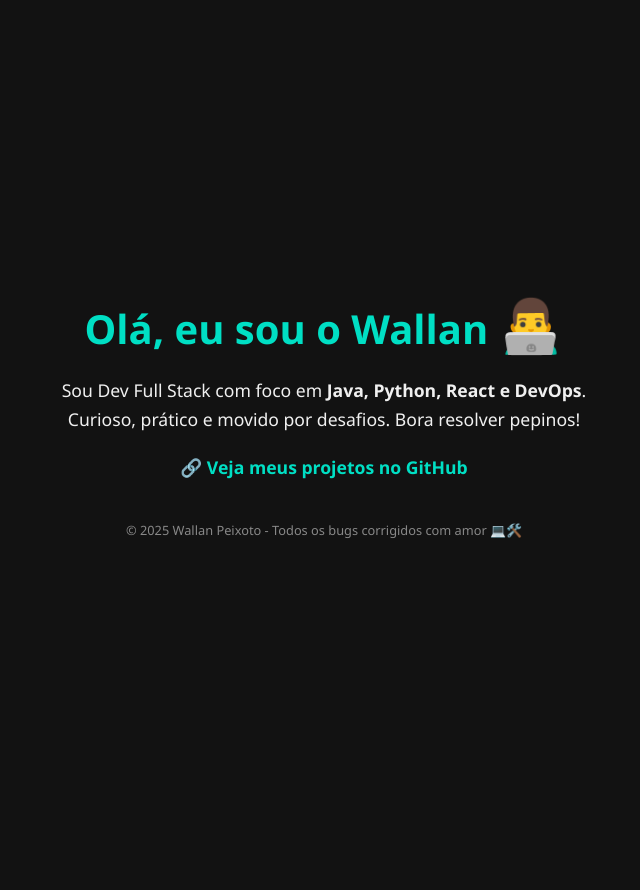
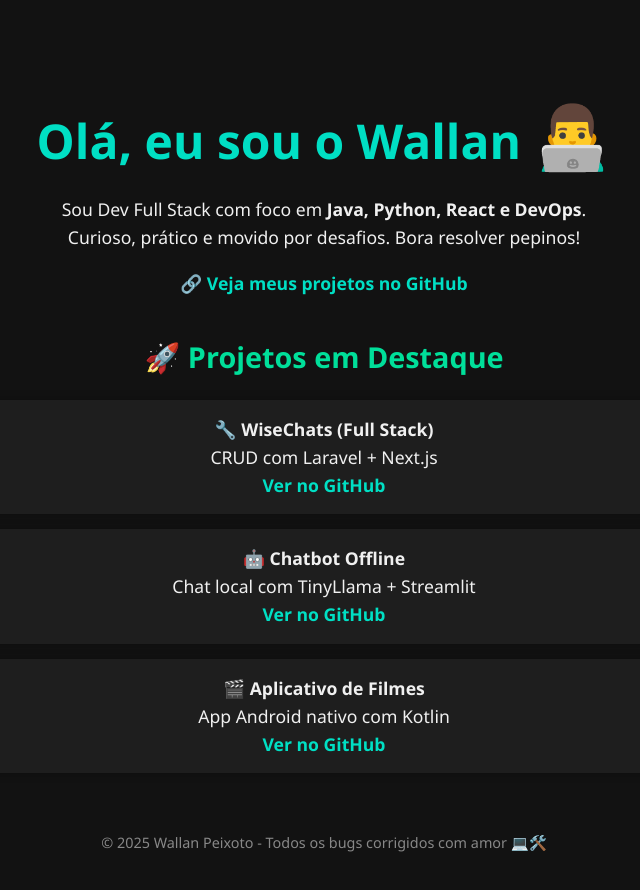
Before and after one commit to WallanDavid/wallandavid.github.io, a plain HTML site: page index.html in a window 1280 px wide. Shown: the whole page, without its empty margins (316-956 px from the left). Before the commit the page ends 800 px from the top, so only its background shows below. Drawn offline with Linux system fonts and the light colour scheme.

Commit message:
Update index.html

```diff
--- a/index.html
+++ b/index.html
@@ -1,3 +1,4 @@
+
 <!DOCTYPE html>
 <html lang="pt-BR">
 <head>
@@ -11,27 +12,29 @@
       padding: 0;
       background-color: #121212;
       color: #f0f0f0;
-      display: flex;
-      justify-content: center;
-      align-items: center;
-      height: 100vh;
+    }
+
+    .container {
+      max-width: 800px;
+      margin: auto;
+      padding: 60px 20px;
       text-align: center;
     }
 
-    .container {
-      max-width: 600px;
-      padding: 20px;
-    }
-
     h1 {
-      font-size: 2.5em;
+      font-size: 3em;
       margin-bottom: 10px;
       color: #00dfc4;
     }
 
-    p {
+    h2 {
+      color: #00df9a;
+      margin-top: 40px;
+      font-size: 1.8em;
+    }
+
+    p, li {
       font-size: 1.1em;
-      margin-bottom: 20px;
       line-height: 1.6;
     }
 
@@ -49,9 +52,23 @@
       font-size: 1.3em;
     }
 
+    ul {
+      list-style: none;
+      padding: 0;
+      margin-top: 20px;
+    }
+
+    ul li {
+      background-color: #1e1e1e;
+      padding: 15px;
+      margin-bottom: 15px;
+      border-radius: 8px;
+      box-shadow: 0 0 10px #00000044;
+    }
+
     footer {
-      margin-top: 40px;
-      font-size: 0.8em;
+      margin-top: 60px;
+      font-size: 0.9em;
       color: #888;
     }
   </style>
@@ -66,6 +83,26 @@
     <p>
       🔗 <a href="https://github.com/WallanDavid" target="_blank">Veja meus projetos no GitHub</a>
     </p>
+
+    <h2>🚀 Projetos em Destaque</h2>
+    <ul>
+      <li>
+        <strong>🔧 WiseChats (Full Stack)</strong><br>
+        CRUD com Laravel + Next.js<br>
+        <a href="https://github.com/WallanDavid/wisechats-web" target="_blank">Ver no GitHub</a>
+      </li>
+      <li>
+        <strong>🤖 Chatbot Offline</strong><br>
+        Chat local com TinyLlama + Streamlit<br>
+        <a href="https://github.com/WallanDavid/chatbot_offline" target="_blank">Ver no GitHub</a>
+      </li>
+      <li>
+        <strong>🎬 Aplicativo de Filmes</strong><br>
+        App Android nativo com Kotlin<br>
+        <a href="https://github.com/WallanDavid/FilmesApp-StanislawTest" target="_blank">Ver no GitHub</a>
+      </li>
+    </ul>
+
     <footer>
       &copy; 2025 Wallan Peixoto - Todos os bugs corrigidos com amor 💻🛠️
     </footer>
```
